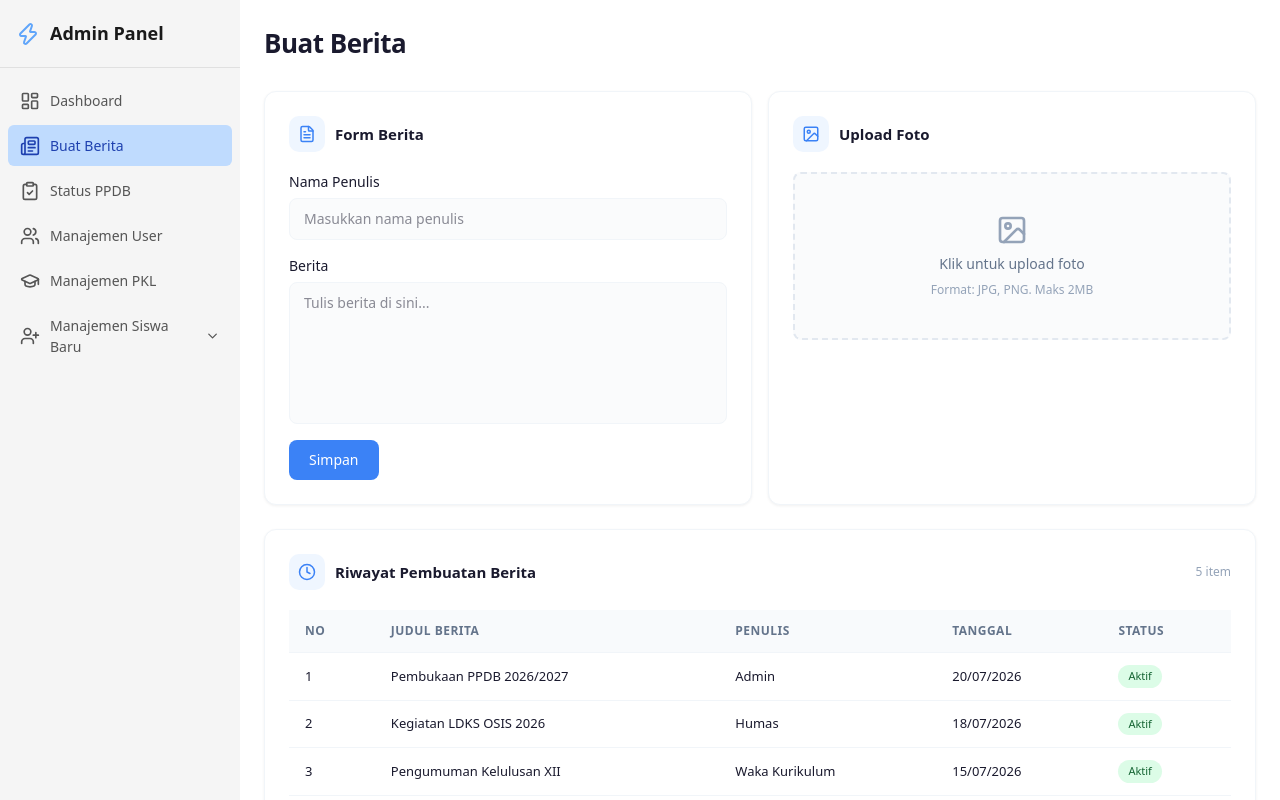
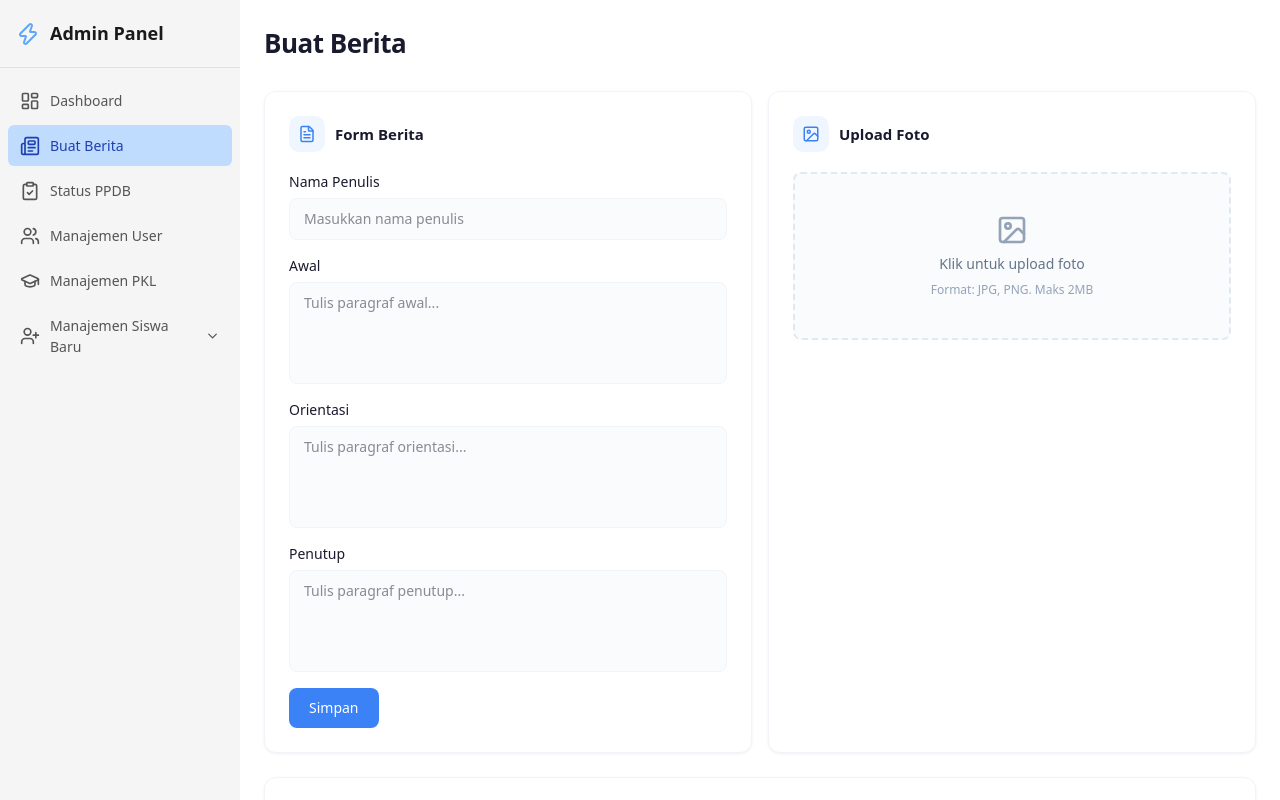
Before and after one commit to aussenseiter-Vs/JHIC-FE-Admin, a React (Vite) app: page /buat-berita in a window 1280 px wide. Shown: the top 800 px of the page. Built offline with nearby package versions, Linux system fonts and the light colour scheme.

Commit message:
feat: update Buat Berita form to include structured input fields for initial paragraph, orientation, and conclusion

```diff
--- a/src/modules/buatBerita/buatBerita.json
+++ b/src/modules/buatBerita/buatBerita.json
@@ -5,8 +5,12 @@
   "form": {
     "authorLabel": "Nama Penulis",
     "authorPlaceholder": "Masukkan nama penulis",
-    "contentLabel": "Berita",
-    "contentPlaceholder": "Tulis berita di sini...",
+    "awalLabel": "Awal",
+    "awalPlaceholder": "Tulis paragraf awal...",
+    "orientasiLabel": "Orientasi",
+    "orientasiPlaceholder": "Tulis paragraf orientasi...",
+    "penutupLabel": "Penutup",
+    "penutupPlaceholder": "Tulis paragraf penutup...",
     "uploadLabel": "Upload Foto",
     "uploadHint": "Format: JPG, PNG. Maks 2MB",
     "submitLabel": "Simpan"
--- a/src/modules/buatBerita/buatBerita.tsx
+++ b/src/modules/buatBerita/buatBerita.tsx
@@ -9,10 +9,12 @@ function BuatBerita() {
   const { page, form, history, riwayat } = pageData;
 
   const [author, setAuthor] = useState("");
-  const [content, setContent] = useState("");
+  const [awal, setAwal] = useState("");
+  const [orientasi, setOrientasi] = useState("");
+  const [penutup, setPenutup] = useState("");
 
   const handleSubmit = () => {
-    console.log({ author, content });
+    console.log({ author, awal, orientasi, penutup });
   };
 
   return (
@@ -24,13 +26,21 @@ function BuatBerita() {
       <div className="buat-berita-bento">
         <FormBerita
           author={author}
-          content={content}
+          awal={awal}
+          orientasi={orientasi}
+          penutup={penutup}
           onAuthorChange={(e) => setAuthor(e.target.value)}
-          onContentChange={(e) => setContent(e.target.value)}
+          onAwalChange={(e) => setAwal(e.target.value)}
+          onOrientasiChange={(e) => setOrientasi(e.target.value)}
+          onPenutupChange={(e) => setPenutup(e.target.value)}
           authorLabel={form.authorLabel}
           authorPlaceholder={form.authorPlaceholder}
-          contentLabel={form.contentLabel}
-          contentPlaceholder={form.contentPlaceholder}
+          awalLabel={form.awalLabel}
+          awalPlaceholder={form.awalPlaceholder}
+          orientasiLabel={form.orientasiLabel}
+          orientasiPlaceholder={form.orientasiPlaceholder}
+          penutupLabel={form.penutupLabel}
+          penutupPlaceholder={form.penutupPlaceholder}
           submitLabel={form.submitLabel}
           onSubmit={handleSubmit}
         />
--- a/src/modules/buatBerita/components/FormBerita.tsx
+++ b/src/modules/buatBerita/components/FormBerita.tsx
@@ -3,26 +3,42 @@ import { FileText } from "lucide-react";
 
 interface FormBeritaProps {
   author: string;
-  content: string;
+  awal: string;
+  orientasi: string;
+  penutup: string;
   onAuthorChange: (e: ChangeEvent<HTMLInputElement>) => void;
-  onContentChange: (e: ChangeEvent<HTMLTextAreaElement>) => void;
+  onAwalChange: (e: ChangeEvent<HTMLTextAreaElement>) => void;
+  onOrientasiChange: (e: ChangeEvent<HTMLTextAreaElement>) => void;
+  onPenutupChange: (e: ChangeEvent<HTMLTextAreaElement>) => void;
   authorPlaceholder: string;
-  contentPlaceholder: string;
   authorLabel: string;
-  contentLabel: string;
+  awalLabel: string;
+  awalPlaceholder: string;
+  orientasiLabel: string;
+  orientasiPlaceholder: string;
+  penutupLabel: string;
+  penutupPlaceholder: string;
   submitLabel: string;
   onSubmit: () => void;
 }
 
 function FormBerita({
   author,
-  content,
+  awal,
+  orientasi,
+  penutup,
   onAuthorChange,
-  onContentChange,
+  onAwalChange,
+  onOrientasiChange,
+  onPenutupChange,
   authorPlaceholder,
-  contentPlaceholder,
   authorLabel,
-  contentLabel,
+  awalLabel,
+  awalPlaceholder,
+  orientasiLabel,
+  orientasiPlaceholder,
+  penutupLabel,
+  penutupPlaceholder,
   submitLabel,
   onSubmit,
 }: FormBeritaProps) {
@@ -51,15 +67,43 @@ function FormBerita({
         </div>
 
         <div className="flex flex-col gap-1.5">
-          <label htmlFor="content" className="text-sm font-medium text-[#1a1a2e]">
-            {contentLabel}
+          <label htmlFor="awal" className="text-sm font-medium text-[#1a1a2e]">
+            {awalLabel}
           </label>
           <textarea
-            id="content"
-            rows={6}
-            value={content}
-            onChange={onContentChange}
-            placeholder={contentPlaceholder}
+            id="awal"
+            rows={4}
+            value={awal}
+            onChange={onAwalChange}
+            placeholder={awalPlaceholder}
+            className="resize-none rounded-lg border border-[#f1f5f9] bg-[#fafbfc] px-3.5 py-2.5 text-sm text-[#1a1a2e] outline-none transition-colors focus:border-[#3b82f6] focus:bg-white"
+          />
+        </div>
+
+        <div className="flex flex-col gap-1.5">
+          <label htmlFor="orientasi" className="text-sm font-medium text-[#1a1a2e]">
+            {orientasiLabel}
+          </label>
+          <textarea
+            id="orientasi"
+            rows={4}
+            value={orientasi}
+            onChange={onOrientasiChange}
+            placeholder={orientasiPlaceholder}
+            className="resize-none rounded-lg border border-[#f1f5f9] bg-[#fafbfc] px-3.5 py-2.5 text-sm text-[#1a1a2e] outline-none transition-colors focus:border-[#3b82f6] focus:bg-white"
+          />
+        </div>
+
+        <div className="flex flex-col gap-1.5">
+          <label htmlFor="penutup" className="text-sm font-medium text-[#1a1a2e]">
+            {penutupLabel}
+          </label>
+          <textarea
+            id="penutup"
+            rows={4}
+            value={penutup}
+            onChange={onPenutupChange}
+            placeholder={penutupPlaceholder}
             className="resize-none rounded-lg border border-[#f1f5f9] bg-[#fafbfc] px-3.5 py-2.5 text-sm text-[#1a1a2e] outline-none transition-colors focus:border-[#3b82f6] focus:bg-white"
           />
         </div>
```
